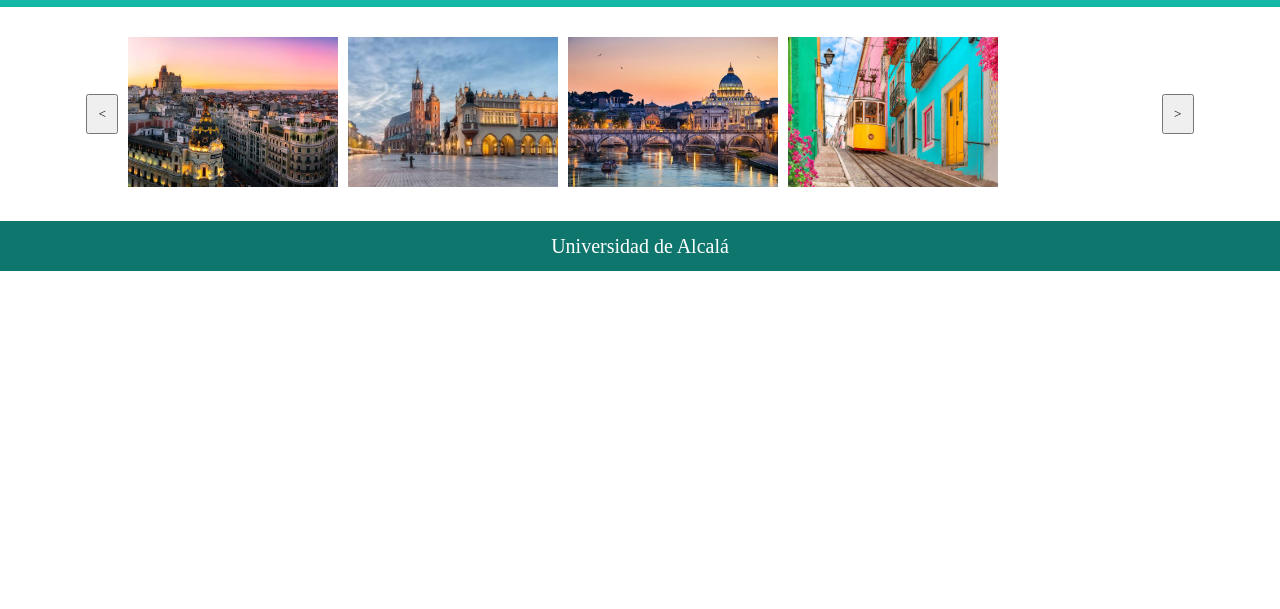
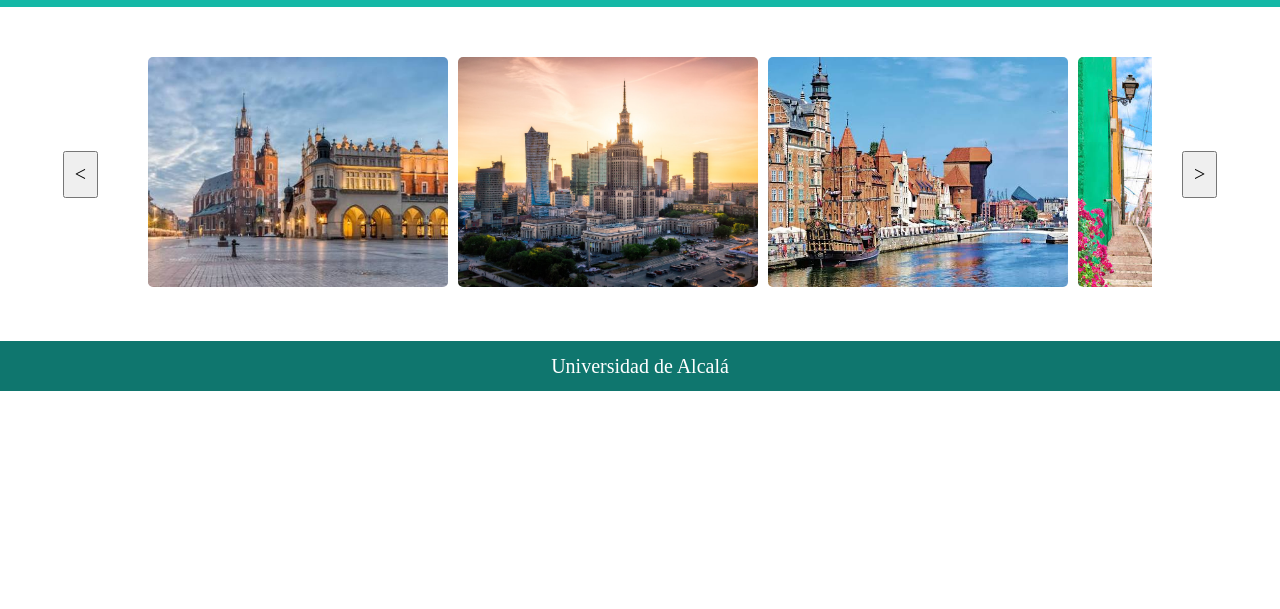
Before and after one commit to mariahernadezg/iroom, a plain HTML site: page P3/galeria.html in a window 1280 px wide. Shown: the part 191-800 px from the top of the page. Drawn offline with nearby package versions, Linux system fonts and the light colour scheme.

Commit message:
Práctica 3 modificación

```diff
--- a/P3/css/iroom.css
+++ b/P3/css/iroom.css
@@ -520,64 +520,80 @@ input:focus
 }
 
 
+
+/*----------------------------------------PRÁCTICA3---------------------*/
 /* GALERÍA DE IMÁGENES */
 
 .galeria {
     display: flex;
     align-items: center;
-    justify-content: center;
+    width: 80%;
     gap: 10px;
-    margin: 30px auto;
+    margin: 30px;
+    padding: 20px;
+    overflow: hidden;
+}
+
+.galeria img{
+    width: 300px;
+    height: 230px;
+    object-fit: cover;   /*ajusta las imágenes sin deformarla*/
+    border-radius: 5px;
 }
 
 /* Contenedor que muestra las imágenes */
-.contenedor {
-    width: 80%;
-    overflow: hidden;
+
+.contenedor_gal {
+    display: flex;
+    align-items: center;
+    justify-content: center;
+    width: 100%;
+    height: auto;
 }
 
-/* Conjunto de imágenes */
-.galeria_imagenes {
-    display: flex;
-    gap: 10px;
-    position: relative;
+/* Botones de desplazamiento */
+
+.galeria_btn {
+    padding: 10px;
+    cursor: pointer;
+    font-size: 20px;
 }
 
-/* Cada imagen */
-.imagen_galeria {
+/*cls para la ampliación de las fotografías*/
+/* Contenedor de cada fotografía */
+.foto {
     position: relative;
-    flex: 0 0 210px;
+    flex-shrink: 0;
 }
 
-/* Tamaño de las fotografías */
-.imagen_galeria img {
-    width: 210px;
-    height: 150px;
-    object-fit: cover; /*-----------------------------------------*/
-}
-
-/* Información de las imágenes */
-.imagen_galeria p {
+/* Nombre de la ciudad */
+.foto p {
     display: none;
     position: absolute;
     bottom: 0;
     left: 0;
     width: 100%;
-    margin: 0;
-    padding: 10px 0;
     background-color: rgba(0, 0, 0, 0.7);
     color: white;
     text-align: center;
+    margin: 0;
+    padding: 5px 0;
+    z-index: 10;
 }
 
-/* Botones de desplazamiento */
-.galeria_btn {
-    padding: 10px;
-    cursor: pointer;
+/* Ampliación de las fotografías */
+.foto.ampliada {
+    transform: scale(1.2);
+    z-index: 1; /*Para que el texto salga encima de la imagen*/
+}
+
+/* Mostrar el nombre cuando se amplía */
+.galeria .foto.ampliada p {
+    display: block;
 }
 
 
-/*PRÁCTICA3*/
+
 /*documento tabla.js*/
 
 /* CONTENEDOR DE LA TABLA */
--- a/P3/galeria.html
+++ b/P3/galeria.html
@@ -29,7 +29,7 @@
                	<a href="galeria.html">Galería</a>
             </div>
             <div class="menu">
-               	<a href="tablas.html">Galería</a>
+               	<a href="tablas.html">Tablas</a>
             </div>
             <aside class="menu" >
                	<p id="mensaje">Hola: Bienvenido a Smart Room</p>
@@ -38,30 +38,11 @@
 
 	  <!-- Contenido principal de esta página-->
 	  <main>
-		<div class = "galeria">
-			<button id = "anterior" class="galeria_btn"><</button>
-			<div class ="contenedor">
-				<div class="galeria_imagenes">
-					<div class = "imagen_galeria">
-						<img src="./img/madrid.jfif" alt="Madrid">
-						<p>Madrid</p>
-					</div>
-					<div class = "imagen_galeria">
-						<img src="./img/cracovia.jfif" alt="Cracovia">
-						<p>Crarcovia</p>
-					</div>
-					<div class = "imagen_galeria">
-						<img src="./img/roma.jfif" alt="Roma">
-						<p>Roma</p>
-					</div>
-					<div class = "imagen_galeria">
-						<img src="./img/lisboa.jfif" alt="Lisboa">
-						<p>Lisboa</p>
-					</div>
-				</div>
-			</div>
-			<button id = "siguiente" class="galeria_btn">></button>
-		</div>
+            <div class = "contenedor_gal">
+                <button id = "izquierda" class="galeria_btn"><</button>
+                <div id= "galeria" class ="galeria"></div>
+                <button id = "derecha" class="galeria_btn">></button>
+            </div>
 	  </main>
 
 	  <!--Pie de página -->
--- a/P3/galeria.js
+++ b/P3/galeria.js
@@ -1,16 +1,51 @@
+//Bucle para visualizar las imagenes de la galeria
 $(document).ready(function() {
 
-    // Mostrar información cuando pasamos el ratón sobre una imagen
-    $(".imagen").hover(
+    let imagenes = [
+        "Cracovia.jfif",
+        "Varsovia.jpg",
+        "Gdansk.jfif",
+        "Lisboa.jfif",
+        "Oporto.jpg",
+        "Aveiro.jpg",
+        "Madrid.jfif",
+        "Malaga.jpg",
+        "Portbou.jpg",
+        "Roma.jfif",
+        "Venecia.jpg",
+        "Milan.jpeg"
 
+    ];
+
+    for (let i = 0; i < imagenes.length; i++) {
+        let ciudad = imagenes[i].split(".")[0];         //Separo el nombre de la imagen por el punto ["Cracovia", "jfifi"] y me quedo con la primera posicion
+        $("#galeria").append(
+            `<div class="foto">
+                <img src="img/${imagenes[i]}" alt="${ciudad}">
+                <p>${ciudad}</p>
+            </div>`
+        );
+
+    }
+
+
+    // Ampliar la imagen y mostrar su nombre al pasar el ratón
+    $(".foto").hover(
         function() {
-            $(this).find("p").fadeIn();
-        },
+        $(this).toggleClass("ampliada");
+    });
 
-        function() {
-            $(this).find("p").fadeOut();
-        }
+    // Botón anterior [<]
+    $("#izquierda").click(function() {
+        $("#galeria").animate({
+            scrollLeft: "-=200"
+        }, 400);
+    });
 
-    );
-
+    // Botón siguiente [>]
+    $("#derecha").click(function() {
+        $("#galeria").animate({
+            scrollLeft: "+=200"
+        }, 400);
+    });
 });
```
Also changed, not shown: P3/galeria2.js (added, +50 -0 lines), P3/img/Gdansk.jfif (added), P3/img/Malaga.jpg (added), P3/img/Milan.jpeg (added), P3/img/Portbou.jpg (added), P3/img/Varsovia.jpg (added), P3/img/Venecia.jpg (added), 2 other files.
